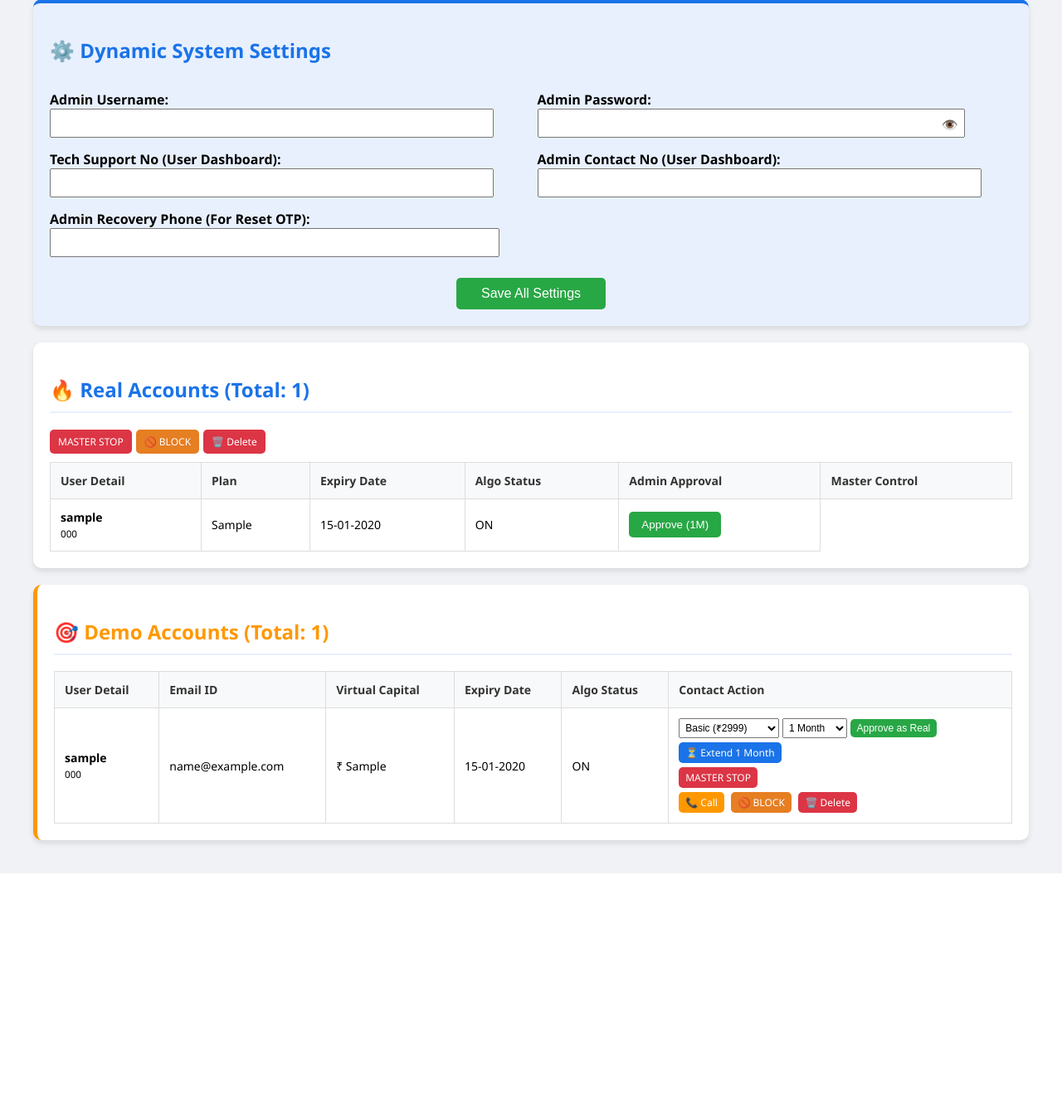
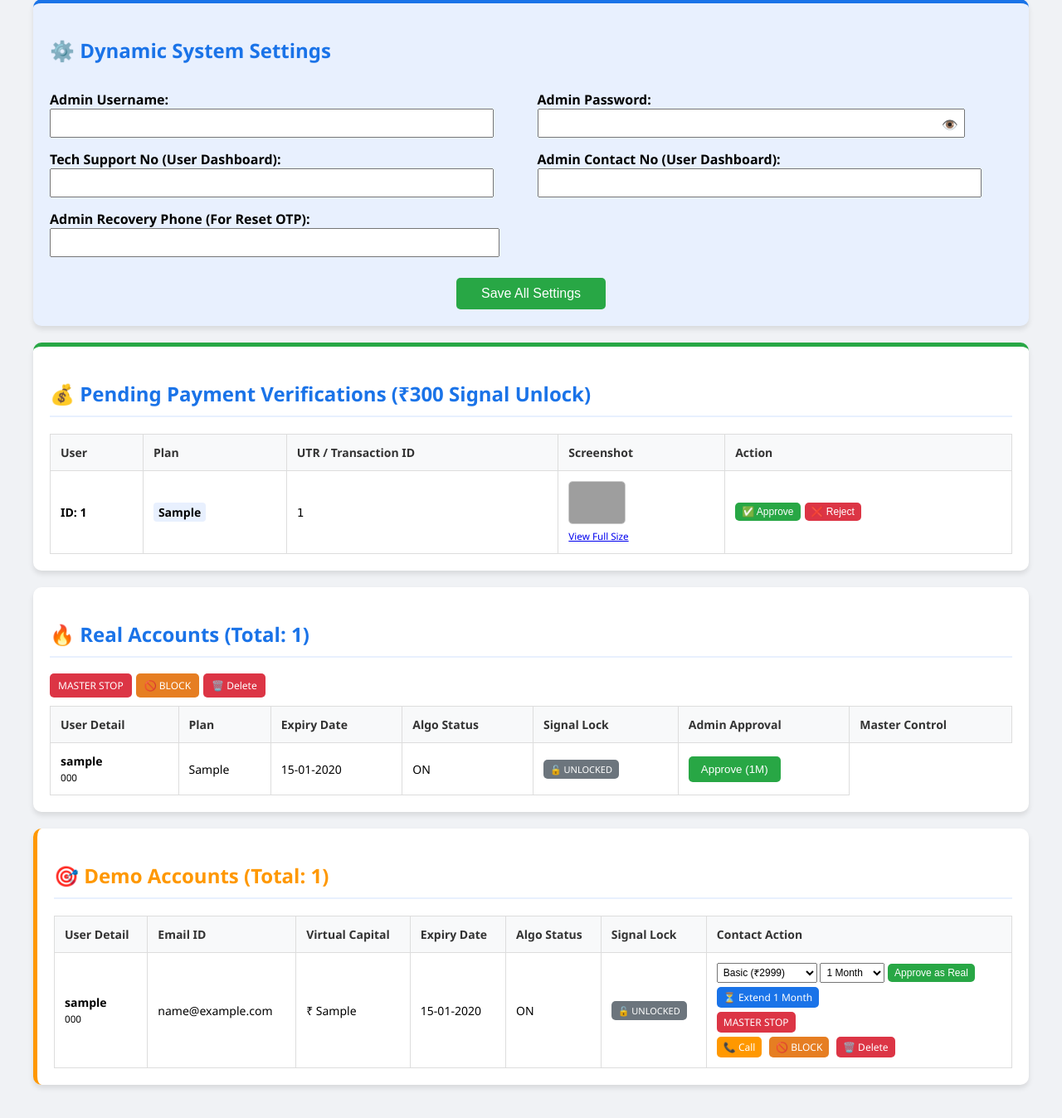
Before and after one commit to venkatanelson/GVN_MASTER_AI, a Python web app: template templates/admin.html in a window 1280 px wide. Shown: the part 96-1444 px from the top of the page at 83% size. Before the commit the page ends 1149 px from the top, so only its background shows below. Run offline with Jinja, Linux system fonts and the light colour scheme; the template is opened without the code that fills it: most values are stand-ins (such as "Sample title", 1, 10 or a date in 2020); grey boxes are pictures that could not be loaded.

Commit message:
Update admin.html

```diff
--- a/templates/admin.html
+++ b/templates/admin.html
@@ -63,6 +63,45 @@
         </form>
     </div>
 
+    <!-- 💰 PENDING PAYMENTS -->
+    <div class="card" style="border-top: 5px solid #28a745;">
+        <h2>💰 Pending Payment Verifications (₹300 Signal Unlock)</h2>
+        <table>
+            <thead>
+                <tr>
+                    <th>User</th>
+                    <th>Plan</th>
+                    <th>UTR / Transaction ID</th>
+                    <th>Screenshot</th>
+                    <th>Action</th>
+                </tr>
+            </thead>
+            <tbody>
+                {% for p in pending_payments %}
+                <tr>
+                    <td><strong>ID: {{ p.user_id }}</strong></td>
+                    <td><span style="background: #e8f0fe; padding: 2px 6px; border-radius: 4px; font-weight: bold;">{{ p.plan_selected }}</span></td>
+                    <td><code>{{ p.utr_number }}</code></td>
+                    <td>
+                        <a href="/static/uploads/payments/{{ p.screenshot_path }}" target="_blank">
+                            <img src="/static/uploads/payments/{{ p.screenshot_path }}" style="height: 50px; border: 1px solid #ccc; border-radius: 5px;">
+                            <br><small>View Full Size</small>
+                        </a>
+                    </td>
+                    <td>
+                        <form action="/approve-payment/{{ p.id }}" method="POST" style="display:flex; gap:5px;">
+                            <button name="action" value="APPROVE" class="btn btn-approve" style="padding: 4px 8px; font-size:12px;">✅ Approve</button>
+                            <button name="action" value="REJECT" class="btn btn-stop" style="padding: 4px 8px; font-size:12px;">❌ Reject</button>
+                        </form>
+                    </td>
+                </tr>
+                {% else %}
+                <tr><td colspan="4" style="text-align:center; color: #999;">No pending payment requests.</td></tr>
+                {% endfor %}
+            </tbody>
+        </table>
+    </div>
+
     <!-- REAL USERS -->
     <div class="card">
         <h2>🔥 Real Accounts (Total: {{ real_users|length }})</h2>
@@ -73,6 +112,7 @@
                     <th>Plan</th>
                     <th>Expiry Date</th>
                     <th>Algo Status</th>
+                    <th>Signal Lock</th>
                     <th>Admin Approval</th>
                     <th>Master Control</th>
                 </tr>
@@ -84,6 +124,11 @@
                     <td>{{ user.selected_plan }}</td>
                     <td>{{ user.expiry_date.strftime('%d-%m-%Y') if user.expiry_date else 'N/A' }}</td>
                     <td>{{ user.algo_status }}</td>
+                    <td>
+                        <a href="/toggle-signal-lock/{{ user.id }}" class="btn" style="background: {{ '#dc3545' if user.is_locked else '#6c757d' }}; padding: 4px 8px; font-size: 11px;">
+                            {{ '🔒 LOCKED' if user.is_locked else '🔓 UNLOCKED' }}
+                        </a>
+                    </td>
                     <td>
                         {% if not user.is_approved %}
                             <form action="/approve-user" method="POST" style="display:inline;">
@@ -121,6 +166,7 @@
                     <th>Virtual Capital</th>
                     <th>Expiry Date</th>
                     <th>Algo Status</th>
+                    <th>Signal Lock</th>
                     <th>Contact Action</th>
                 </tr>
             </thead>
@@ -132,6 +178,11 @@
                     <td>₹ {{ user.demo_capital }}</td>
                     <td>{{ user.expiry_date.strftime('%d-%m-%Y') if user.expiry_date else 'N/A' }}</td>
                     <td>{{ user.algo_status }}</td>
+                    <td>
+                        <a href="/toggle-signal-lock/{{ user.id }}" class="btn" style="background: {{ '#dc3545' if user.is_locked else '#6c757d' }}; padding: 4px 8px; font-size: 11px;">
+                            {{ '🔒 LOCKED' if user.is_locked else '🔓 UNLOCKED' }}
+                        </a>
+                    </td>
                     <td>
                         <form action="/approve-user" method="POST" style="display:inline-block; margin-bottom:5px;">
                             <input type="hidden" name="user_id" value="{{ user.id }}">
```
